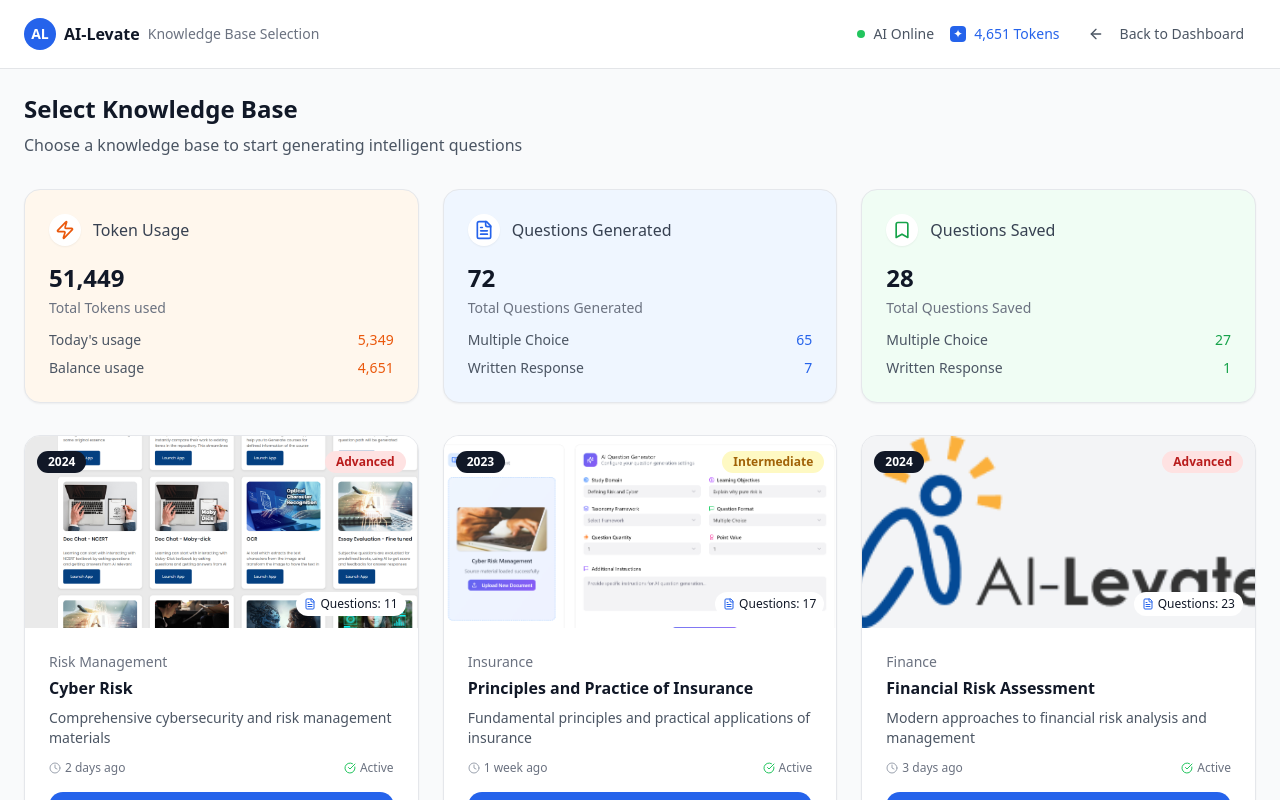
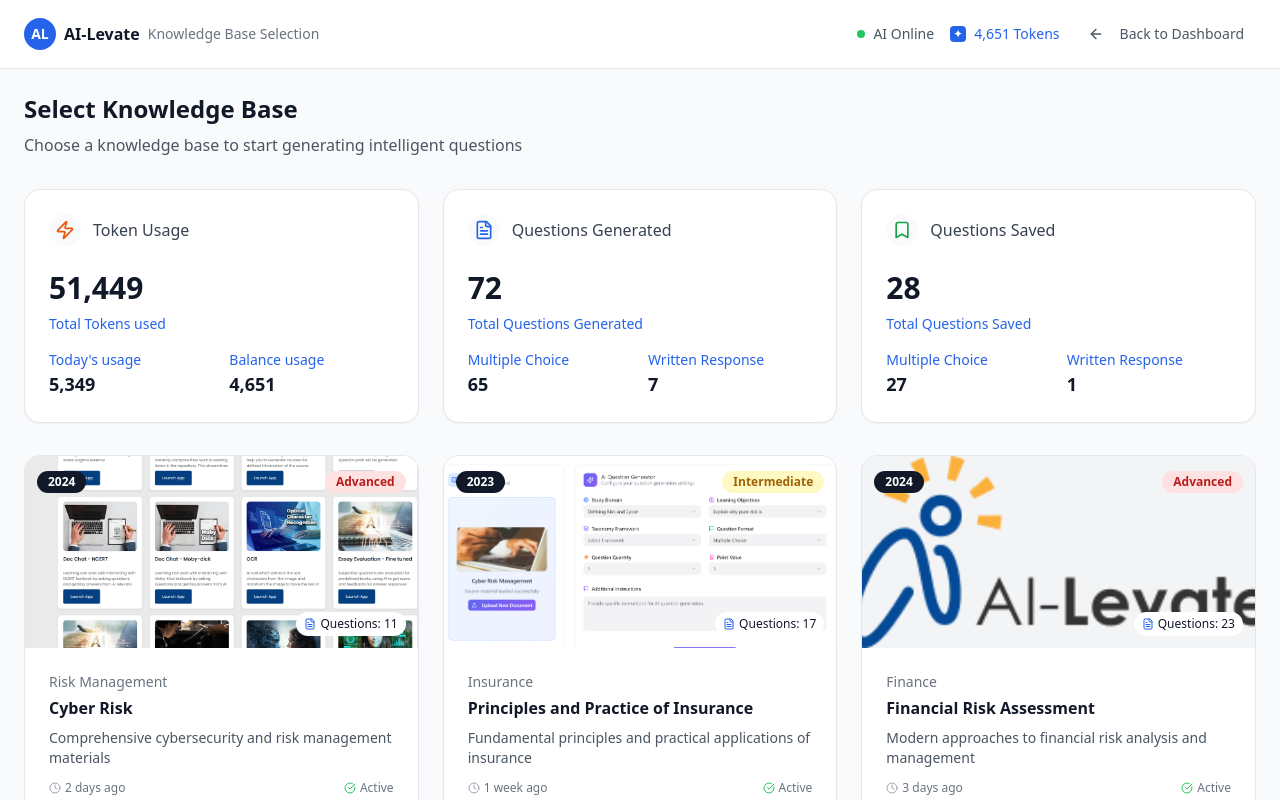
Before and after one commit to anantha-krishna-ks/ai-levate-new-ui, a React (Vite) app: page /item-generation in a window 1280 px wide. Shown: the top 800 px of the page. Built offline with nearby package versions, Linux system fonts and the light colour scheme.

Commit message:
Replicate item generation design
Replicate the design for the item generation page, including the layout, styling, and data display of token usage, questions generated, and questions saved.

```diff
--- a/src/pages/ItemGeneration.tsx
+++ b/src/pages/ItemGeneration.tsx
@@ -127,24 +127,24 @@ const ItemGeneration = () => {
         {/* Statistics Cards */}
         <div className="grid grid-cols-1 md:grid-cols-3 gap-6 mb-8">
           {stats.map((stat, index) => (
-            <Card key={index} className={`p-6 ${stat.bgColor} border border-gray-200`}>
-              <div className="flex items-center gap-3 mb-4">
-                <div className="w-8 h-8 bg-white rounded-lg flex items-center justify-center shadow-sm">
+            <Card key={index} className="p-6 bg-white border border-gray-200 shadow-sm">
+              <div className="flex items-center gap-3 mb-6">
+                <div className="w-8 h-8 bg-gray-50 rounded-lg flex items-center justify-center">
                   {stat.icon}
                 </div>
                 <span className="font-medium text-gray-700">{stat.title}</span>
               </div>
 
-              <div className="mb-3">
-                <div className="text-2xl font-bold text-gray-900 mb-1">{stat.total}</div>
-                <div className="text-sm text-gray-500">{stat.subtitle}</div>
+              <div className="mb-4">
+                <div className="text-3xl font-bold text-gray-900 mb-2">{stat.total}</div>
+                <div className="text-sm font-medium text-blue-600">{stat.subtitle}</div>
               </div>
 
-              <div className="space-y-2">
+              <div className="grid grid-cols-2 gap-4">
                 {stat.items.map((item, idx) => (
-                  <div key={idx} className="flex justify-between items-center">
-                    <span className="text-sm text-gray-600">{item.label}</span>
-                    <span className={`text-sm font-medium ${item.color}`}>{item.value}</span>
+                  <div key={idx} className="text-left">
+                    <div className="text-sm text-blue-600 font-medium">{item.label}</div>
+                    <div className="text-lg font-semibold text-gray-900">{item.value}</div>
                   </div>
                 ))}
               </div>
```
